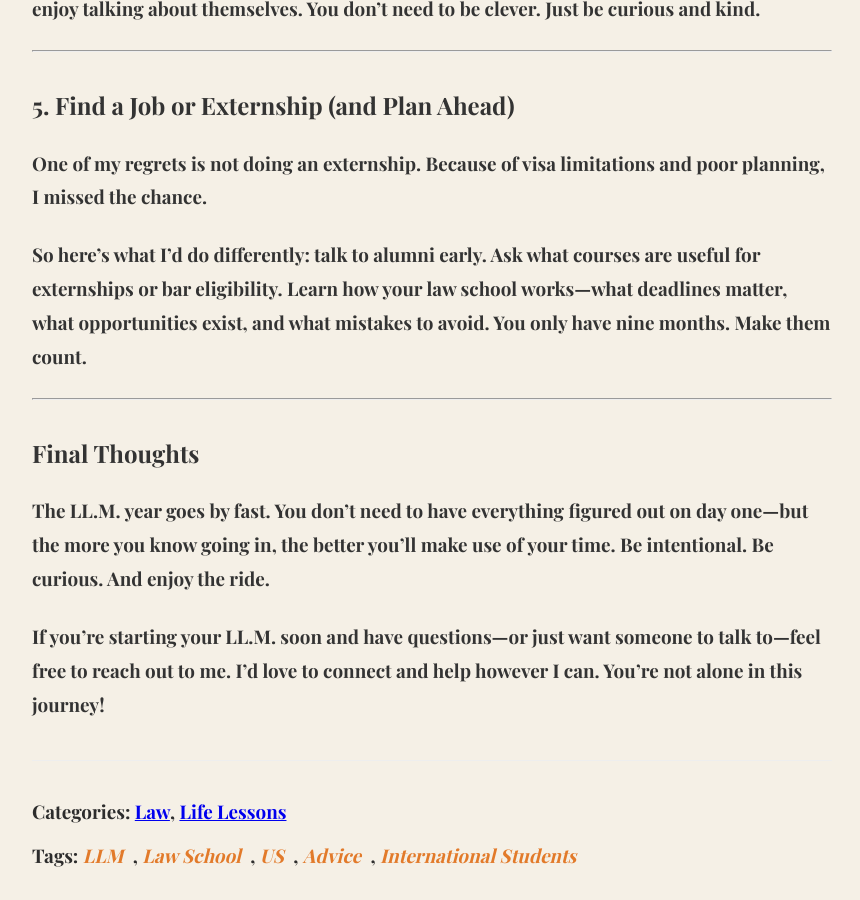
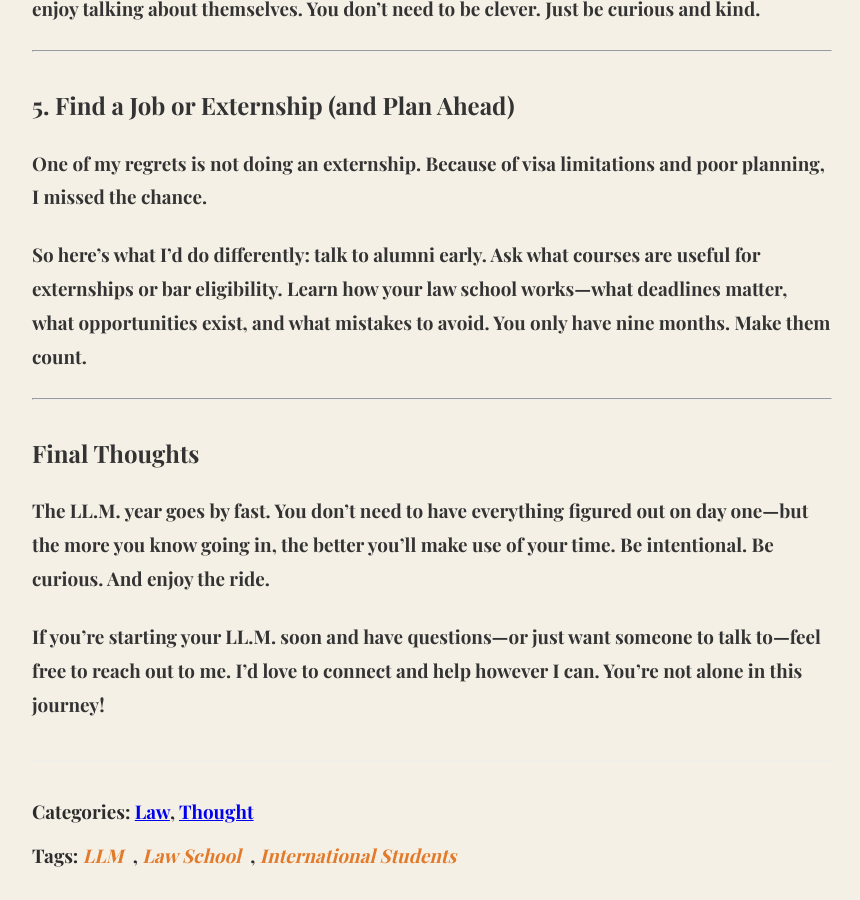
Before and after one commit to ColetteChang/colettechang.github.io, a Jekyll site: the page built from _posts/2025-05-11-things-i-wish-i-knew-before-llm.md, in a window 1280 px wide and 900 px high, scrolled down 1806 px. Shown: the whole window, without its empty margins (208-1068 px from the left). Built offline with Jekyll 4.4.1, drawn with Linux system fonts in a browser that asks for light colours.

Commit message:
Update site content

```diff
--- a/_posts/2025-05-11-things-i-wish-i-knew-before-llm.md
+++ b/_posts/2025-05-11-things-i-wish-i-knew-before-llm.md
@@ -3,8 +3,8 @@ layout: post
 title: "🎓 Things I Wish I Knew Before Starting My U.S. LL.M. Program"
 date: 2025-05-11
 author: Colette Chang
-categories: [Law, Life Lessons]
-tags: [LLM, Law School, US, Advice, International Students]
+categories: [Law, Thought]
+tags: [LLM, Law School, International Students]
 ---
 
 If you're about to begin your LL.M. journey in the United States—congrats! It's going to be intense, exciting, and transformative. I'm sharing a few things I wish I had known before starting, based on my own experience and what I've learned from friends and classmates.
```
